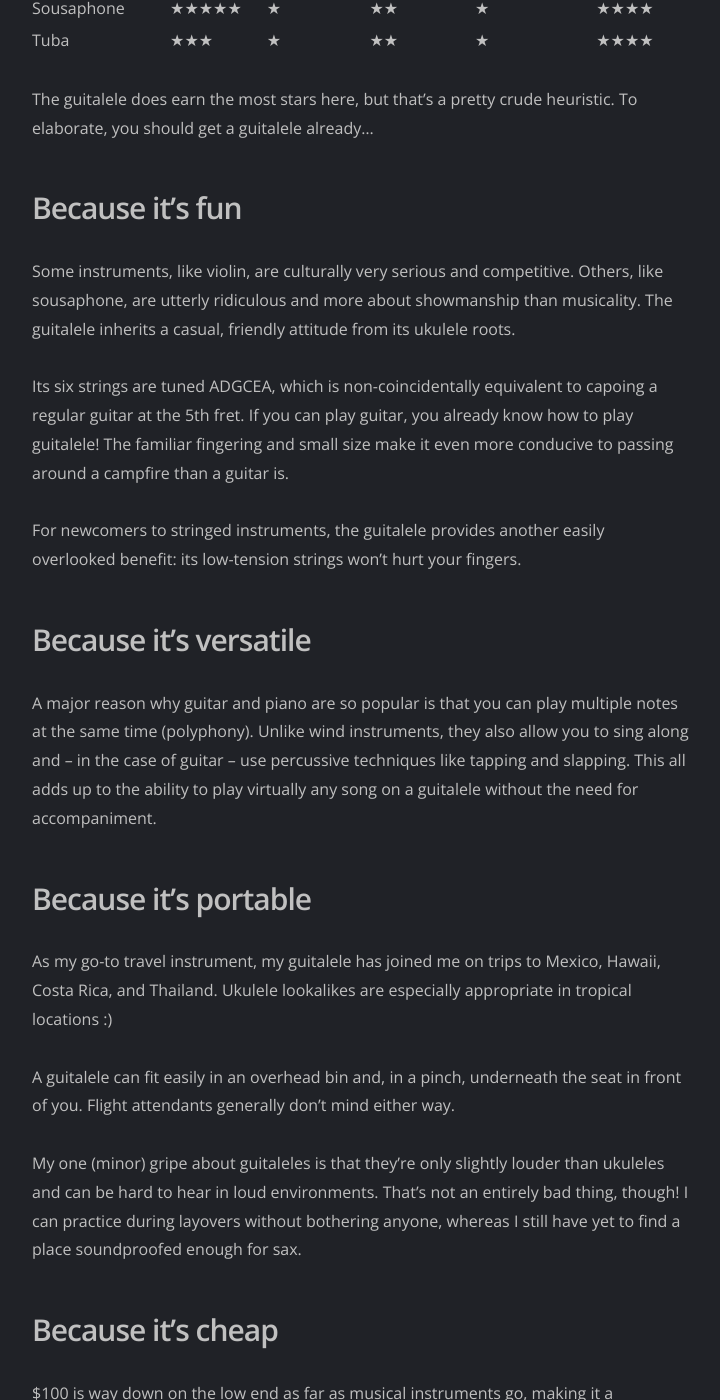
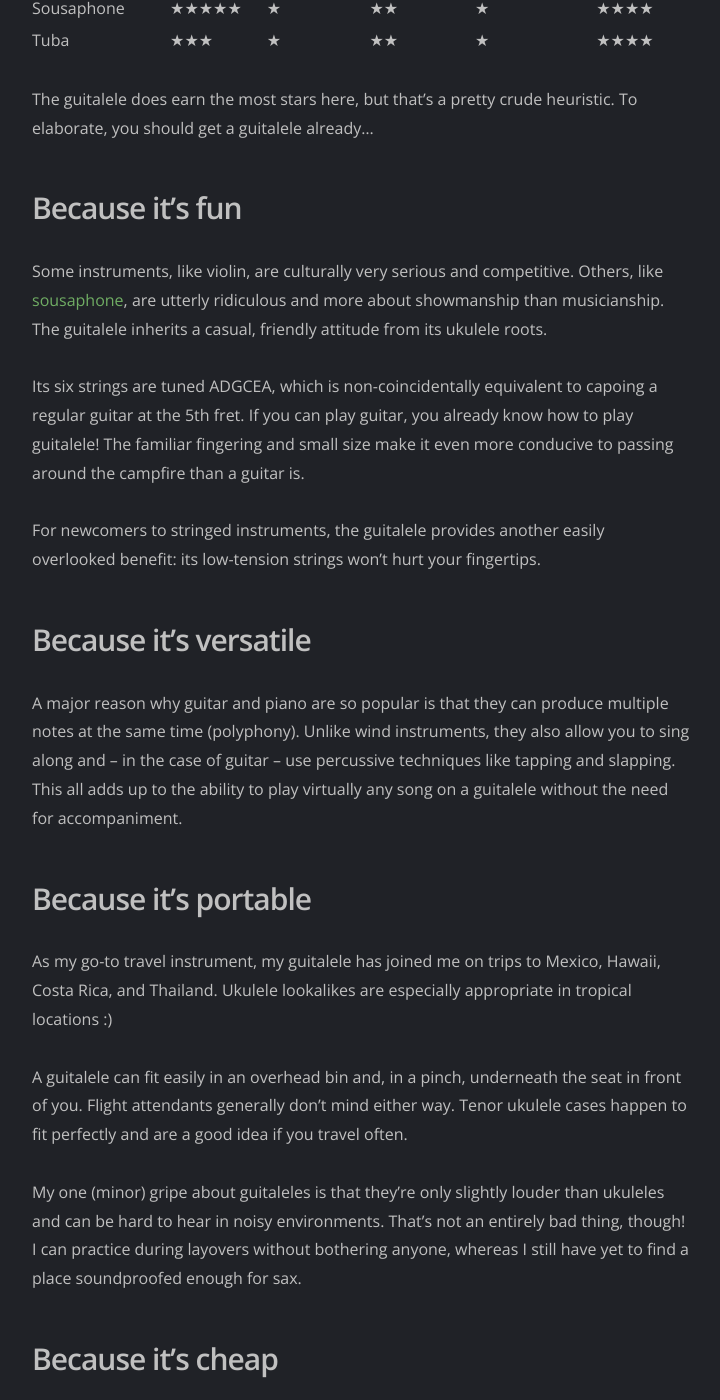
Before and after one commit to artnc/personal-website, a Jekyll site: the page built from src/blog/_posts/2017-05-24-guitalele.md, in a window 1280 px wide and 1400 px high, scrolled down 1315 px. Shown: the whole window, without its empty margins (278-998 px from the left). Built offline with Jekyll 4.4.1, drawn with Linux system fonts in a browser that asks for light colours; Markdown is read by kramdown in place of the engine named in the settings; comment, search, counter and statistics services are not loaded; some of the changed text lies outside the part shown.

Commit message:
Tweak wording

```diff
--- a/src/blog/_posts/2017-05-24-guitalele.md
+++ b/src/blog/_posts/2017-05-24-guitalele.md
@@ -32,23 +32,23 @@ The guitalele does earn the most stars here, but that's a pretty crude heuristic
 
 ## Because it's fun
 
-Some instruments, like violin, are culturally very serious and competitive. Others, like sousaphone, are utterly ridiculous and more about showmanship than musicality. The guitalele inherits a casual, friendly attitude from its ukulele roots.
+Some instruments, like violin, are culturally very serious and competitive. Others, like [sousaphone](http://localhost:8005/img/sousaphone.jpg), are utterly ridiculous and more about showmanship than musicianship. The guitalele inherits a casual, friendly attitude from its ukulele roots.
 
-Its six strings are tuned ADGCEA, which is non-coincidentally equivalent to capoing a regular guitar at the 5th fret. If you can play guitar, you already know how to play guitalele! The familiar fingering and small size make it even more conducive to passing around a campfire than a guitar is.
+Its six strings are tuned ADGCEA, which is non-coincidentally equivalent to capoing a regular guitar at the 5th fret. If you can play guitar, you already know how to play guitalele! The familiar fingering and small size make it even more conducive to passing around the campfire than a guitar is.
 
-For newcomers to stringed instruments, the guitalele provides another easily overlooked benefit: its low-tension strings won't hurt your fingers.
+For newcomers to stringed instruments, the guitalele provides another easily overlooked benefit: its low-tension strings won't hurt your fingertips.
 
 ## Because it's versatile
 
-A major reason why guitar and piano are so popular is that you can play multiple notes at the same time (polyphony). Unlike wind instruments, they also allow you to sing along and -- in the case of guitar -- use percussive techniques like tapping and slapping. This all adds up to the ability to play virtually any song on a guitalele without the need for accompaniment.
+A major reason why guitar and piano are so popular is that they can produce multiple notes at the same time (polyphony). Unlike wind instruments, they also allow you to sing along and -- in the case of guitar -- use percussive techniques like tapping and slapping. This all adds up to the ability to play virtually any song on a guitalele without the need for accompaniment.
 
 ## Because it's portable
 
 As my go-to travel instrument, my guitalele has joined me on trips to Mexico, Hawaii, Costa Rica, and Thailand. Ukulele lookalikes are especially appropriate in tropical locations :)
 
-A guitalele can fit easily in an overhead bin and, in a pinch, underneath the seat in front of you. Flight attendants generally don't mind either way.
+A guitalele can fit easily in an overhead bin and, in a pinch, underneath the seat in front of you. Flight attendants generally don't mind either way. Tenor ukulele cases happen to fit perfectly and are a good idea if you travel often.
 
-My one (minor) gripe about guitaleles is that they're only slightly louder than ukuleles and can be hard to hear in loud environments. That's not an entirely bad thing, though! I can practice during layovers without bothering anyone, whereas I still have yet to find a place soundproofed enough for sax.
+My one (minor) gripe about guitaleles is that they're only slightly louder than ukuleles and can be hard to hear in noisy environments. That's not an entirely bad thing, though! I can practice during layovers without bothering anyone, whereas I still have yet to find a place soundproofed enough for sax.
 
 ## Because it's cheap
 
@@ -68,4 +68,4 @@ Another advantage over wind instruments in particular is that you can just pick
 
 Believe it or not, I have no ties to Yamaha and wasn't paid to write this! No Amazon affiliate links here either :)
 
-Having finally found an instrument that's both extremely fun and extremely practical, I hope this review can help end that search for anyone else considering a guitalele.
+Having finally found an instrument that's both extremely fun and extremely practical, I hope this review can help end that search for anyone else in the same situation.
```
Also changed, not shown: other parts of src/blog/_posts/2017-05-24-guitalele.md (+4 -4 lines), src/projects/_posts/2011-10-08-projects.html (+4 -3 lines).
